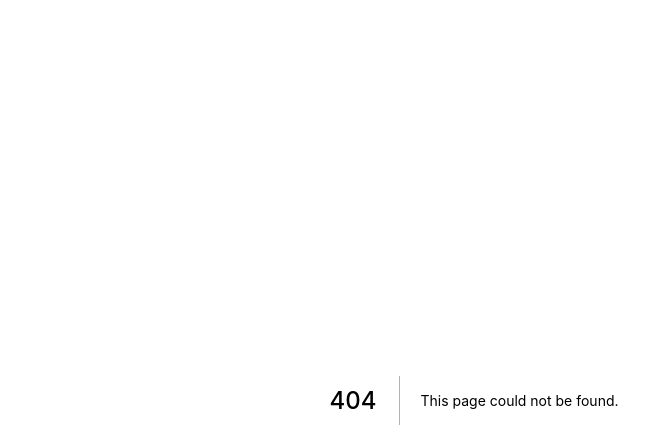
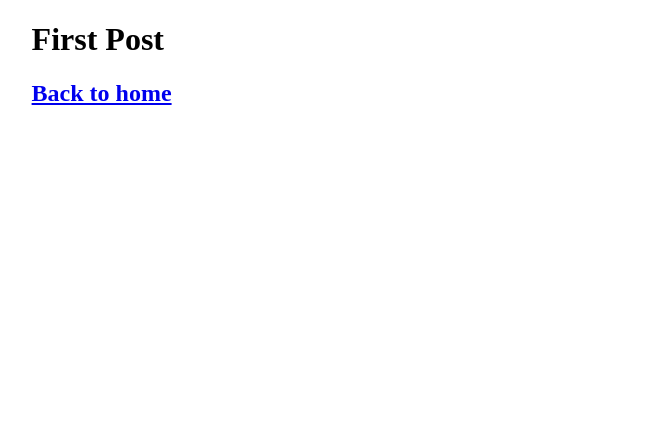
Before and after one commit to RealMrLogan/blog, a Next.js app: page /posts/1 in a window 1280 px wide. Before the commit this address had no page. Shown: the top 448 px of the page, without its empty margins (166-815 px from the left). Built offline with nearby package versions, Linux system fonts and the light colour scheme.

Commit message:
use eslint

```diff
--- /dev/null
+++ b/components/layout.jsx
@@ -0,0 +1,20 @@
+/** @jsx jsx */
+import { jsx } from '@emotion/core'
+import propTypes from 'prop-types'
+
+const mainCss = {
+  width: '70%',
+  margin: 'auto',
+}
+
+function Layout({ children }) {
+  return <main css={mainCss}>{children}</main>
+}
+Layout.propTypes = {
+  children: propTypes.arrayOf(propTypes.element),
+}
+Layout.defaultProps = {
+  children: null,
+}
+
+export default Layout
--- a/pages/_app.js
+++ b/pages/_app.jsx
@@ -1,3 +1,4 @@
+/* eslint-disable react/prop-types */
 export default function App({ Component, pageProps }) {
   return <Component {...pageProps} />
 }
--- a/pages/posts/first-post.js
+++ b/pages/posts/[slug].jsx
@@ -11,7 +11,7 @@ export default function FirstPost() {
       <h1>First Post</h1>
       <h2>
         <Link href="/">
-          <a>Back to home</a>
+          Back to home
         </Link>
       </h2>
     </Layout>
```
Also changed, not shown: components/layout.js (deleted, +0 -13 lines), lib/posts.jsx (renamed from lib/posts.js, +5 -4 lines), package.json (+13 -3 lines), pages/index.jsx (renamed from pages/index.js, +9 -3 lines), .eslintrc.json (added), _api/hello.js (line endings or trailing spaces), 2 other files (tests, documents, lock files or other folders).
